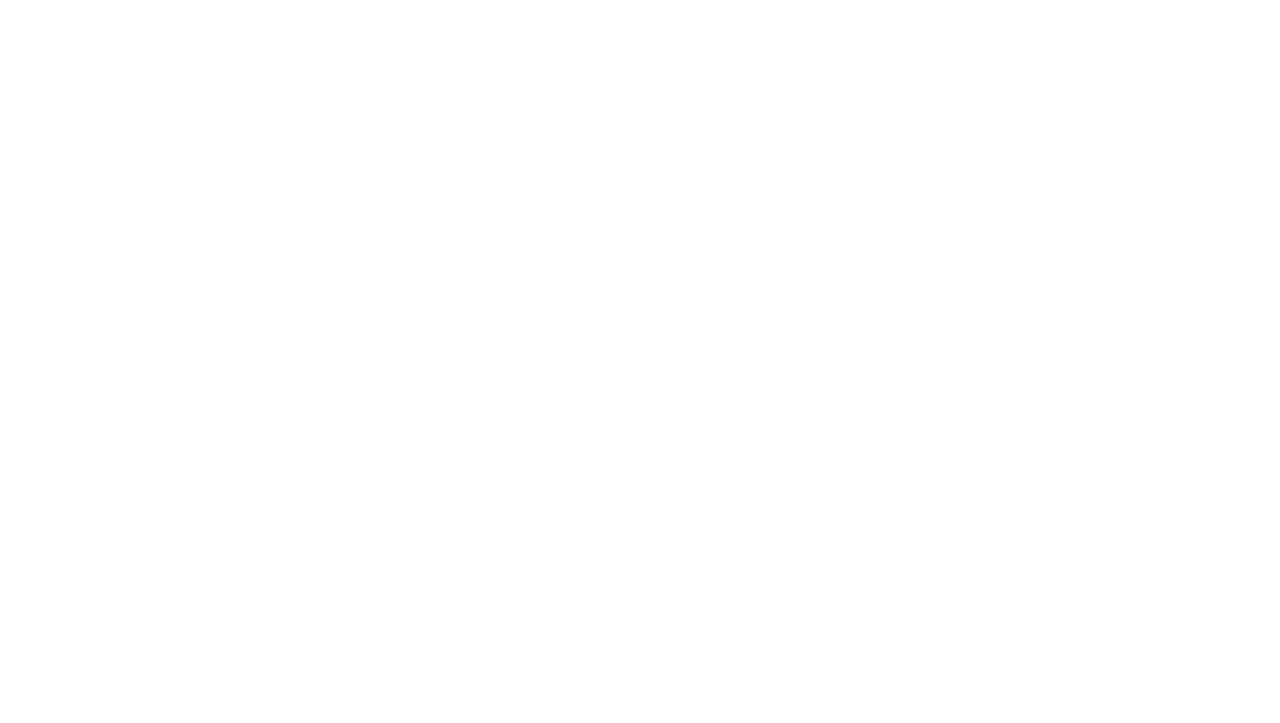
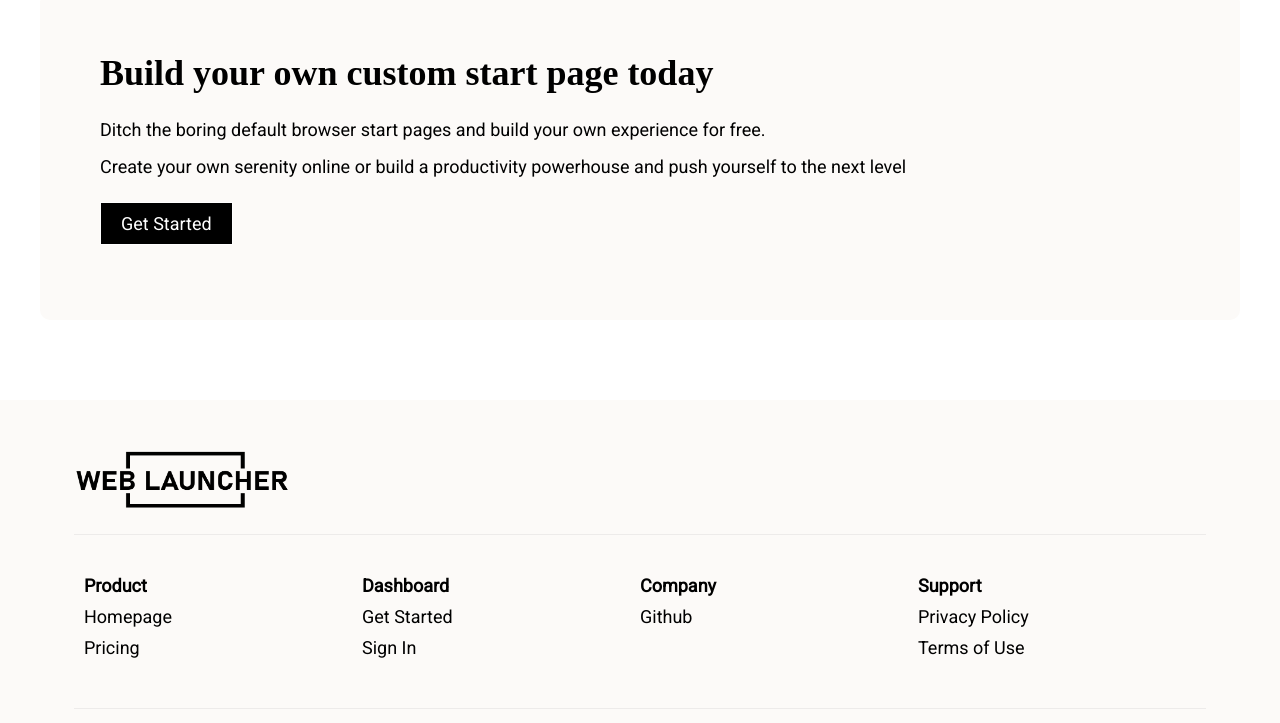
Before and after one commit to web-launcher-online/marketing_frontend, a Nuxt app: page / in a window 1280 px wide. Shown: the part 2074-2797 px from the top of the page. Before the commit the page ends 1658 px from the top, so only its background shows below. Built offline with nearby package versions, Linux system fonts and the light colour scheme; a web font is replaced by a local one.

Commit message:
Content updates

```diff
--- a/app.vue
+++ b/app.vue
@@ -2,6 +2,7 @@
   <div>
     <Header />
     <NuxtPage />
+    <Footer />
   </div>
 </template>
 
@@ -45,6 +46,7 @@ h3 {
 
 p {
   line-height: 1.75rem;
+  margin-bottom: 5px;
 }
 
 button {
--- /dev/null
+++ b/components/Box.vue
@@ -0,0 +1,14 @@
+<template>
+  <div class="c-box u-contain">
+    <slot />
+  </div>
+</template>
+
+<style scoped>
+.c-box {
+  background-color: #FCFAF8;
+  padding: 60px 60px;
+  border-radius: 10px;
+  margin: 30px auto;
+}
+</style>
--- /dev/null
+++ b/components/Footer.vue
@@ -0,0 +1,109 @@
+<template>
+  <div class="c-footer">
+    <div class="c-footer-inner">
+      <a href="https://www.micro-stat.com">
+        <img class="c-footer-logo" src="/images/logo.png" width="217" height="60" alt="Site Logo">
+      </a>
+
+      <div class="c-footer-linksWrapper">
+        <div class="c-footer-category">
+          <h4>
+            <span>Product</span>
+          </h4>
+
+          <nuxt-link to="/">
+            Homepage
+          </nuxt-link>
+          <nuxt-link to="/pricing">
+            Pricing
+          </nuxt-link>
+        </div>
+
+        <div class="c-footer-category">
+          <h4>
+            <span>Dashboard</span>
+          </h4>
+
+          <a href="https://go.weblauncher.online/register">Get Started</a>
+          <a href="https://go.weblauncher.online/signin">Sign In</a>
+        </div>
+
+        <div class="c-footer-category">
+          <h4>
+            <span>Company</span>
+          </h4>
+
+          <a href="https://github.com/web-launcher-online" target="_blank">Github</a>
+        </div>
+
+        <div class="c-footer-category">
+          <h4>
+            <span>Support</span>
+          </h4>
+
+          <nuxt-link to="/privacy">
+            Privacy Policy
+          </nuxt-link>
+          <nuxt-link to="/terms">
+            Terms of Use
+          </nuxt-link>
+        </div>
+      </div>
+    </div>
+  </div>
+</template>
+
+<style scoped>
+.c-footer {
+  position: relative;
+  padding: 10px 20px;
+  margin-top: 80px;
+  background-color: #FCFAF8;
+}
+
+.c-footer img {
+  margin-bottom: 20px;
+  height: 60px;
+}
+
+.c-footer-inner {
+  min-height: 400px;
+  width: 1200px;
+  padding: 40px 10px;
+  max-width: 90vw;
+  margin: 0 auto;
+}
+
+.c-footer-linksWrapper {
+  display: flex;
+  flex-direction: row;
+  padding: 40px 10px;
+  border-top: 1px solid #EDEBEA;
+  border-bottom: 1px solid #EDEBEA;
+  max-width: 90vw;
+}
+
+.c-footer-category {
+  flex: 1 1;
+}
+
+.c-footer-category svg {
+  margin-right: 5px;
+}
+
+.c-footer-category a, .c-footer-category button {
+  display: block;
+  margin: 10px 0;
+  text-decoration: none;
+  color: black;
+}
+
+button {
+  background-color: transparent;
+  border: 0;
+  color: white;
+  font-size: 1rem;
+  padding: 0;
+  cursor: pointer;
+}
+</style>
--- a/pages/index.vue
+++ b/pages/index.vue
@@ -17,15 +17,26 @@
         message="Test" /> -->
 
     <InfoBlock
-        title="Choose a layout, or build your own"
-        message="Want to get something up and running fast? Use one of our layouts and tweak it to your hearts content. Alternatively build your own layout from scratch just how you like it." />~
+      title="Choose a layout, or build your own"
+      message="Want to get something up and running fast? Use one of our layouts and tweak it to your hearts content. Alternatively build your own layout from scratch just how you like it." />~
 
     <InfoBlock
       title="Add the blocks you need"
       message="We offer a wide variety of tools to make your start pages your own, keep it really clean and simple or build a productivity powerhouse." />
 
-      <InfoBlock
-        title="Your privacy is protected"
-        message="We don't harvest or trade your data. In fact you don't even need to create an account to use our service by keeping your data local to your device, or opt to login to sync across all your devices." />
+    <InfoBlock
+      title="Your privacy is protected"
+      message="We don't harvest or trade your data. In fact you don't even need to create an account to use our service by keeping your data local to your device, or opt to login to sync across all your devices." />
+
+    <InfoBlock
+      title="The perfect way to start every browsing session"
+      message="No longer make do with a sub par default experience that is inconsistent across all of your devices, start today to build a beautiful and personal experience so you can start every journey in the best way possible." />
+
+    <Box>
+      <h3>Build your own custom start page today</h3>
+      <p>Ditch the boring default browser start pages and build your own experience for free.</p>
+      <p>Create your own serenity online or build a productivity powerhouse and push yourself to the next level</p>
+      <button type="button">Get Started</button>
+    </Box>
   </div>
 </template>
```
